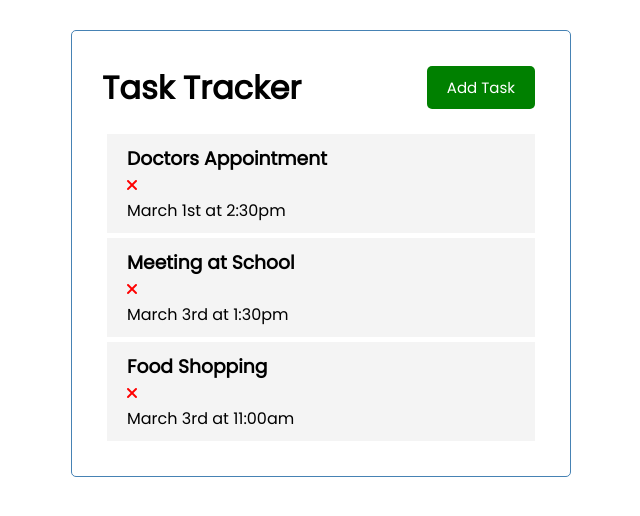
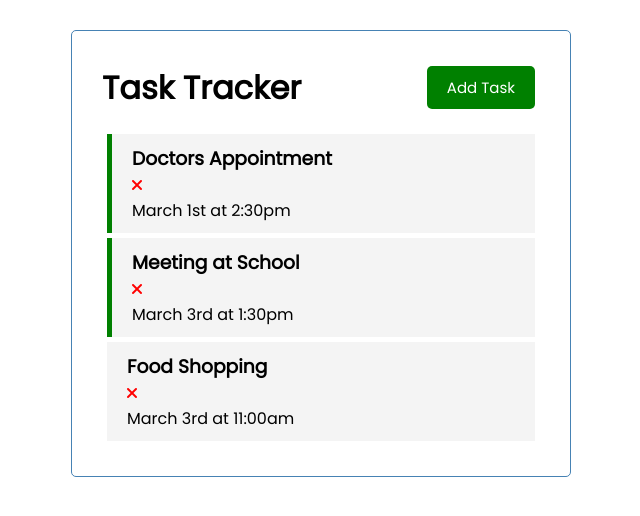
Before and after one commit to terryhung009/vue-app-taskTracker, a Vue app: page / in a window 1280 px wide. Shown: the top 516 px of the page, without its empty margins (319-959 px from the left). Built offline with nearby package versions, Linux system fonts and the light colour scheme.

Commit message:
feat: delete.task.id功能完成

```diff
--- a/src/App.vue
+++ b/src/App.vue
@@ -1,7 +1,7 @@
 <template>
   <div class="container">
     <Header title="Task Tracker" />
-    <Tasks v-bind:tasks="tasks" />
+    <Tasks v-on:delete-task="deleteTask" v-bind:tasks="tasks" />
   </div>
 
 
@@ -25,6 +25,15 @@
 
       ]
     }
+  },
+  methods: {
+    deleteTask(id) {
+      if (confirm('Are you sure?')) {
+        // console.log('task',id);
+        this.tasks = this.tasks.filter((task) => task.id !== id)
+      }
+
+    },
   },
   created() {
     this.tasks = [
--- a/src/components/Task.vue
+++ b/src/components/Task.vue
@@ -1,7 +1,7 @@
 <template>
-<div class="task">
+<div v-bind:class="[task.reminder ? 'reminder' : '', 'task']">
     <h3>{{ task.text }}</h3>
-    <i class="fas fa-times"></i>
+    <i v-on:click="onDelete(task.id)" class="fas fa-times"></i>
     <p>{{ task.day }}</p>
 </div>
 
@@ -12,6 +12,12 @@
     name:'Task',
     props:{
         task:Object
+    },
+    methods:{
+        onDelete(id){
+            // console.log(id)
+            this.$emit('delete-task',id)
+        }
     }
 
 }
--- a/src/components/Tasks.vue
+++ b/src/components/Tasks.vue
@@ -1,6 +1,6 @@
 <template>
     <div :key="task.id" v-for="task in tasks">
-    <Task :task="task" />
+    <Task v-on:delete-task="$emit('delete-task',task.id)" v-bind:task="task" />
     </div>
 </template>
 
@@ -15,6 +15,9 @@
         },
         components:{
             Task
-        }
+        },
+        emits:[
+            'delete-task'
+        ],
     }
 </script>
```
